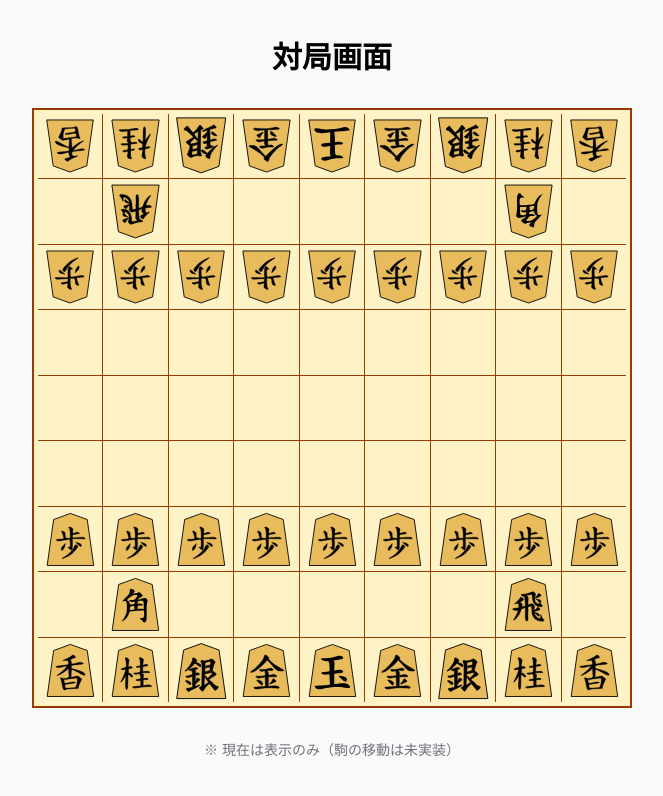
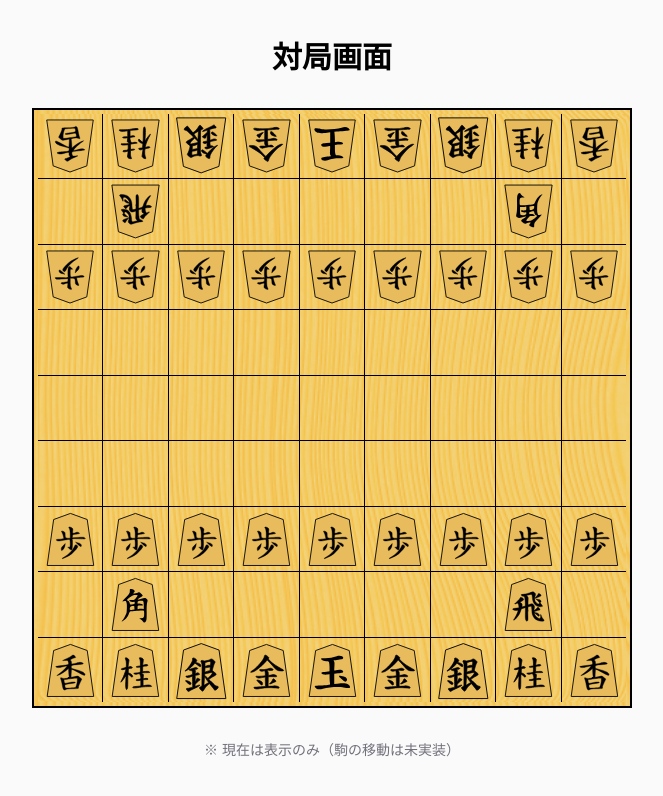
Before and after one commit to D-Treasure0712/hackathon-2025, a Next.js app in the folder frontend/: page /game in a window 1280 px wide. Shown: the top 796 px of the page, without its empty margins (308-971 px from the left). Built offline with nearby package versions, Linux system fonts and the light colour scheme.

Commit message:
背景を追加しました

```diff
--- a/frontend/app/components/shogi/ShogiBoard.tsx
+++ b/frontend/app/components/shogi/ShogiBoard.tsx
@@ -55,18 +55,20 @@ export const ShogiBoard: React.FC<ShogiBoardProps> = ({
       <div
         className="
           aspect-square
-          bg-amber-100 dark:bg-amber-900
-          border-2 border-amber-800 dark:border-amber-600
+          border-2 border-black
           p-1
         "
         style={{
           width: 'min(90vw, 75vh)',
           maxWidth: '100%',
+          backgroundImage: 'url(/tile_wood6.png)',
+          backgroundSize: 'cover',
         }}
       >
         {/*
           9x9グリッド
           CSS Gridで均等分割
+          グリッド線は黒
         */}
         <div
           className="
@@ -75,7 +77,7 @@ export const ShogiBoard: React.FC<ShogiBoardProps> = ({
             grid-rows-9
             w-full h-full
             gap-px
-            bg-amber-800 dark:bg-amber-600
+            bg-black
           "
         >
           {/* 各マスをレンダリング */}
@@ -84,10 +86,14 @@ export const ShogiBoard: React.FC<ShogiBoardProps> = ({
               <div
                 key={`${rowIndex}-${colIndex}`}
                 className="
-                  bg-amber-100 dark:bg-amber-200
                   flex items-center justify-center
                   aspect-square
                 "
+                style={{
+                  backgroundImage: 'url(/tile_wood6.png)',
+                  backgroundSize: '900% 900%',
+                  backgroundPosition: `${colIndex * 12.5}% ${rowIndex * 12.5}%`,
+                }}
                 data-row={rowIndex}
                 data-col={colIndex}
                 data-position={`${9 - colIndex}${['一', '二', '三', '四', '五', '六', '七', '八', '九'][rowIndex]}`}
```
Also changed, not shown: frontend/public/tile_wood6.png (added).
